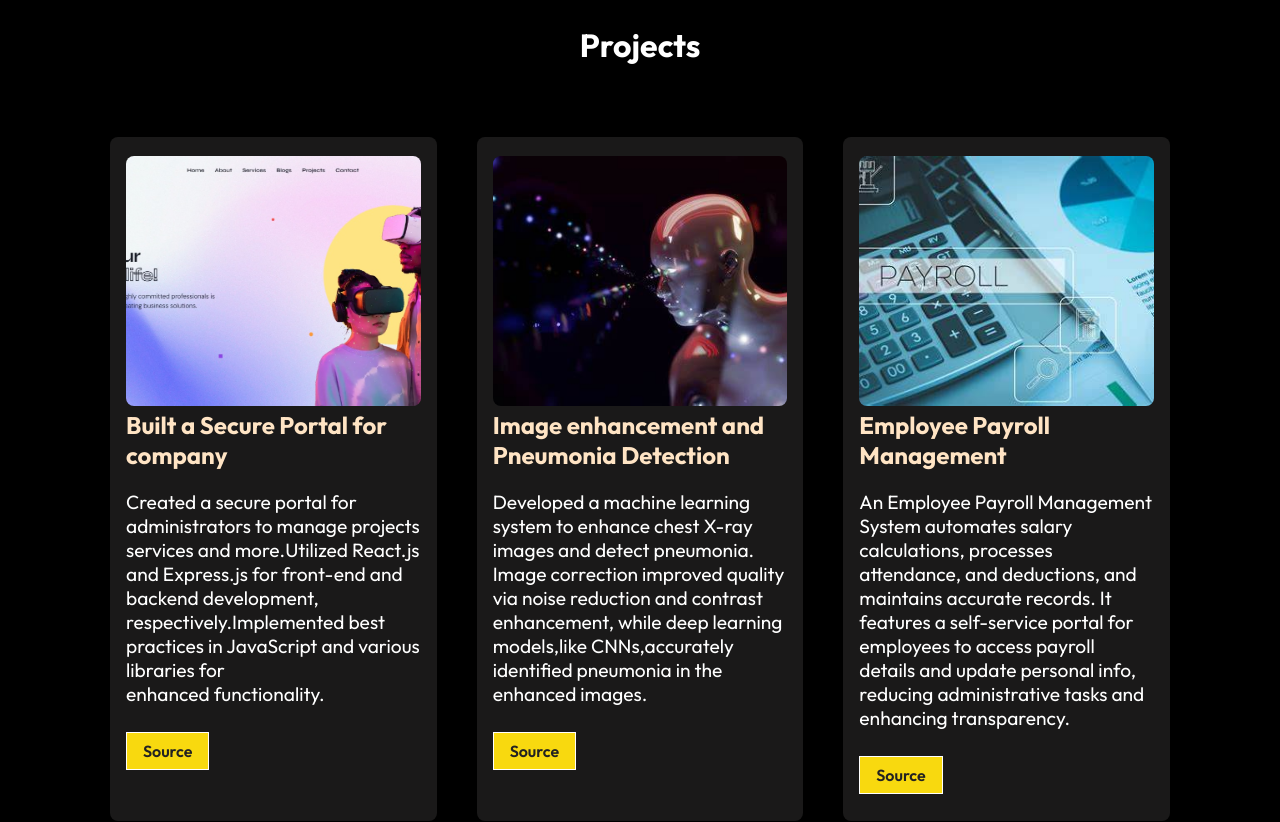
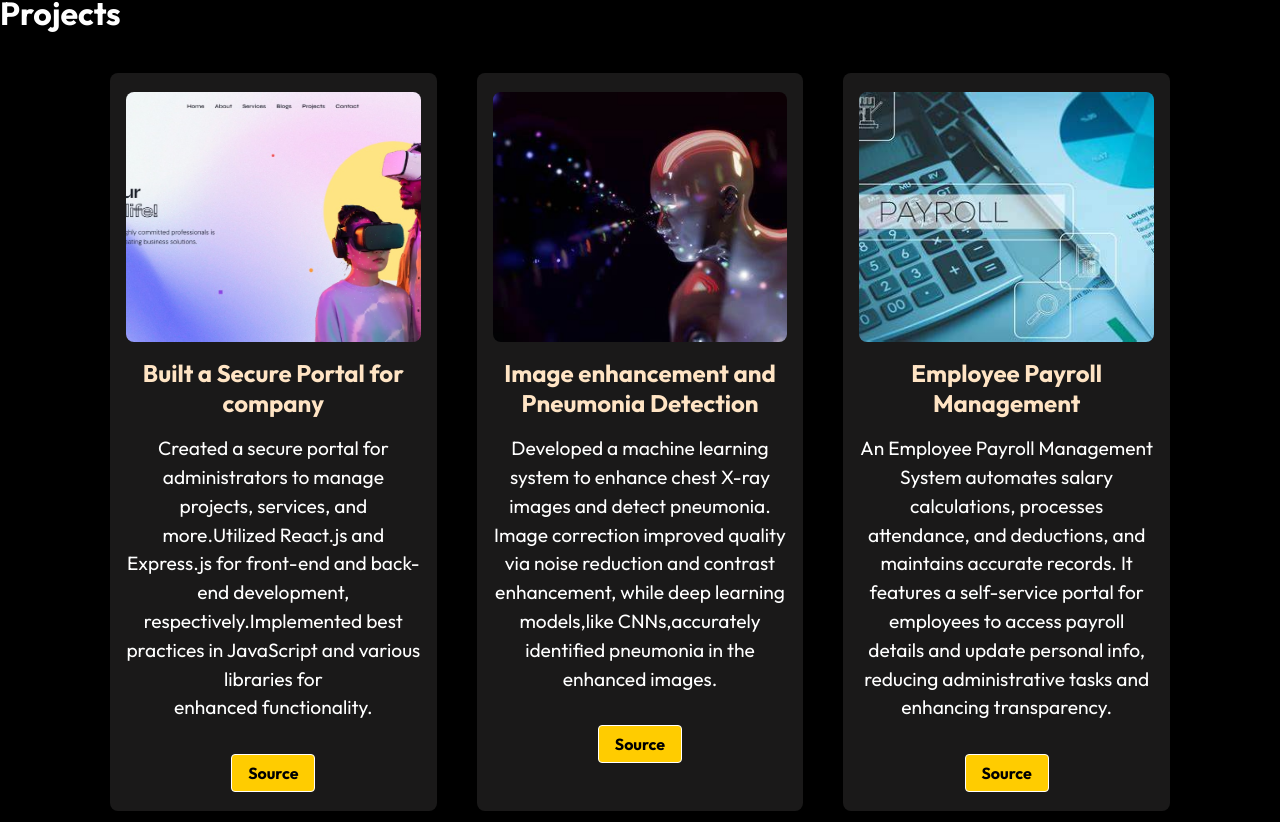
Before and after one commit to SanjayMP-1234/SanjayMPPortfolio, a React (Create React App) app: page / in a window 1280 px wide. Shown: the part 807-1629 px from the top of the page. Built offline with nearby package versions, Linux system fonts and the light colour scheme.

Commit message:
Initial commit

```diff
--- a/src/Components/Work.css
+++ b/src/Components/Work.css
@@ -12,6 +12,10 @@
   padding: 1.2rem 1rem;
   border-radius: 8px;
   box-shadow: 0 4px 8px rgba(0, 0, 0, 0.1);
+  display: flex;
+  flex-direction: column;
+  align-items: left;
+  height: 100%;
 }
 
 .project-card img {
@@ -21,26 +25,48 @@
   border-radius: 8px;
 }
 
-.project-heading {
+.project-title {
+  font-size: 1.5rem;
+  color: bisque;
+  margin-top: 1rem;
   text-align: center;
-  padding: 2rem 0;
+}
+
+.pro-details {
+  flex-grow: 1;
+  display: flex;
+  flex-direction: column;
+  justify-content: flex-start;
+  align-items: center;
+  text-align: center;
+  padding-top: 1rem;
 }
 
 .pro-details p {
-  padding-top:20px;
-  padding-bottom: 1.1rem;
+  margin: 0;
+  padding-bottom: 1rem;
   font-size: 1.2rem;
-  text-align: match-parent;
+  line-height: 1.5;
 }
 
 .pro-btns {
   display: flex;
-  justify-content: space-between;
-  padding: 0.5rem 0;
+  justify-content: center;
+  margin-top: 1rem;
 }
 
 .pro-btns .btn {
   padding: 0.5rem 1rem;
+  background-color: #ffcc00;
+  color: #000;
+  border-radius: 4px;
+  text-decoration: none;
+  font-weight: bold;
+  transition: background-color 0.3s;
+}
+
+.pro-btns .btn:hover {
+  background-color: #e6b800;
 }
 
 @media screen and (max-width: 740px) {
@@ -51,8 +77,3 @@
     grid-gap: 20px;
   }
 }
-
-.project-title {
-  font-size: 1.5rem;
-  color: bisque;
-}
--- a/src/Components/WorkCard.js
+++ b/src/Components/WorkCard.js
@@ -5,7 +5,7 @@ const ProjectCardData = [
   {
     imgsrc: proj1,
     title: "Built a Secure Portal for company",
-    text: "Created a secure portal for administrators to manage projects services and more.Utilized React.js and Express.js for front-end and backend development, respectively.Implemented best practices in JavaScript and various libraries for enhanced functionality.",
+    text: "Created a secure portal for administrators to manage projects, services, and more.Utilized React.js and Express.js for front-end and back-end development, respectively.Implemented best practices in JavaScript and various libraries for enhanced functionality.",
     view: "https://github.com/SanjayMP-1234/project.git"
   },
 
```
